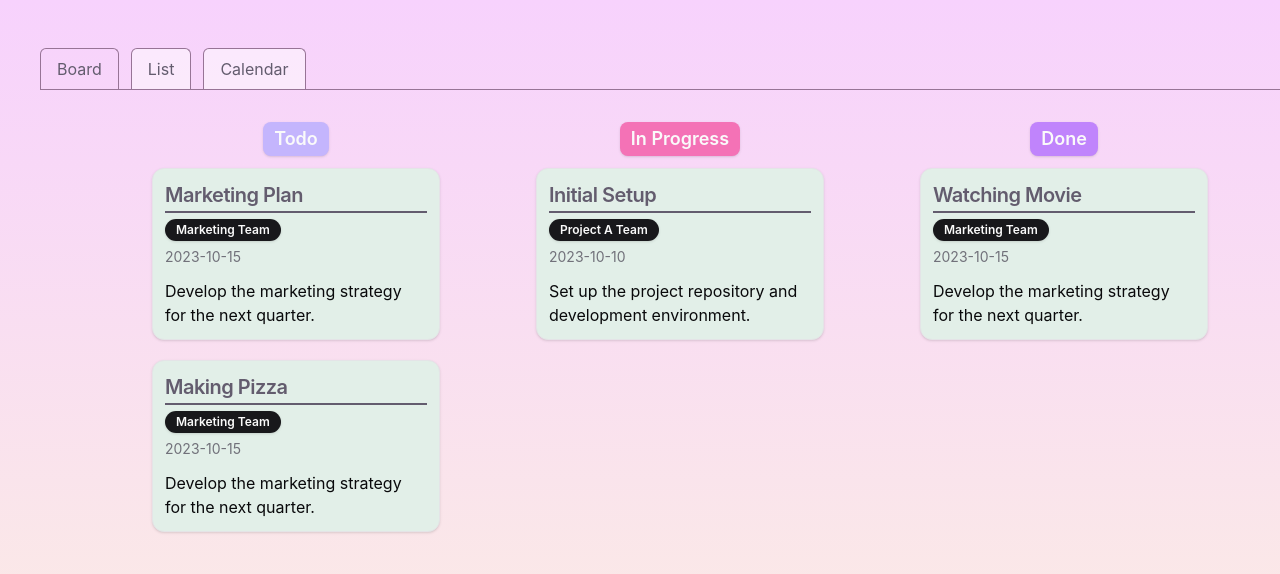
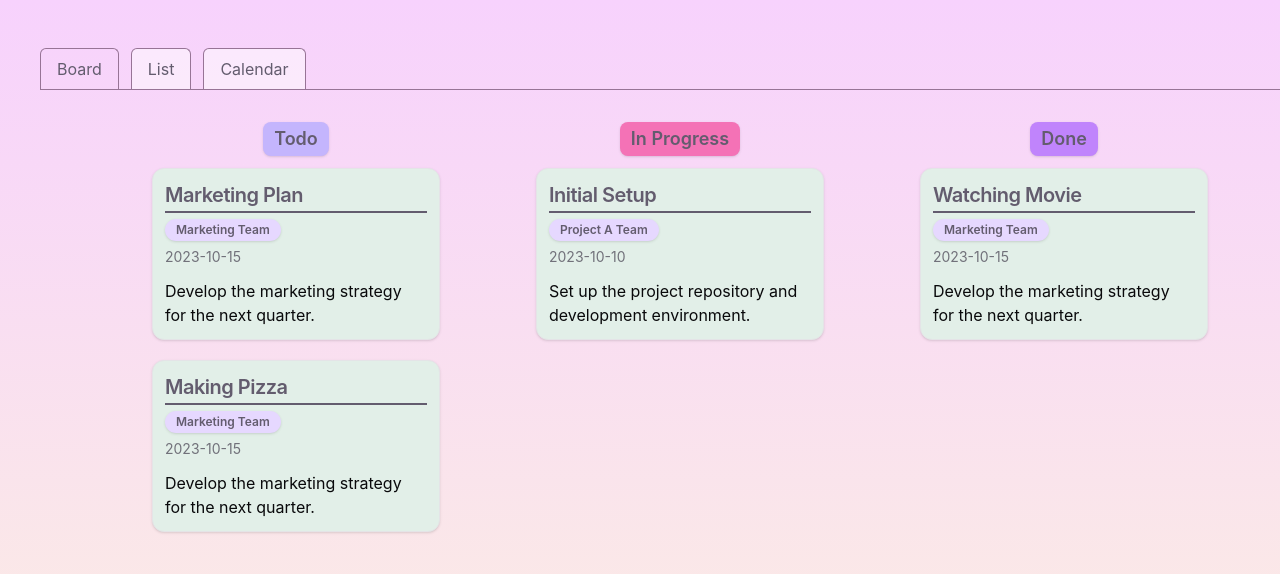
Before and after one commit to KaiKoide/task-space, a React (Vite) app in the folder client/: page / in a window 1280 px wide. Shown: the top 574 px of the page. Built offline with nearby package versions, Linux system fonts and the light colour scheme.

Commit message:
style: change the badge color

```diff
--- a/client/src/components/ui/badge.tsx
+++ b/client/src/components/ui/badge.tsx
@@ -1,15 +1,14 @@
-import * as React from "react";
+import type * as React from "react";
 import { cva, type VariantProps } from "class-variance-authority";
 
 import { cn } from "@/lib/utils";
 
 const badgeVariants = cva(
-	"inline-flex items-center rounded-2xl border px-2.5 py-0.5 text-xs font-semibold transition-colors focus:outline-none focus:ring-2 focus:ring-ring focus:ring-offset-2",
+	"inline-flex items-center rounded-2xl border px-2.5 py-0.5 text-xs font-semibold transition-colors focus:outline-none focus:ring-2 focus:ring-ring focus:ring-offset-2 bg-custom-badge",
 	{
 		variants: {
 			variant: {
-				default:
-					"border-transparent bg-primary text-primary-foreground shadow capitalize",
+				default: "border-transparent text-custom-text shadow capitalize",
 				secondary: "border-transparent bg-secondary text-secondary-foreground",
 				destructive:
 					"border-transparent bg-destructive text-destructive-foreground shadow",
--- a/client/tailwind.config.js
+++ b/client/tailwind.config.js
@@ -15,6 +15,7 @@ export default {
         "custom-end": "#FCF0E0",
         "custom-border": "#977496",
         "custom-card": "#E2EFE8",
+        "custom-badge": "#E6D8FF",
         background: "hsl(var(--background))",
         foreground: "hsl(var(--foreground))",
         card: {
```
